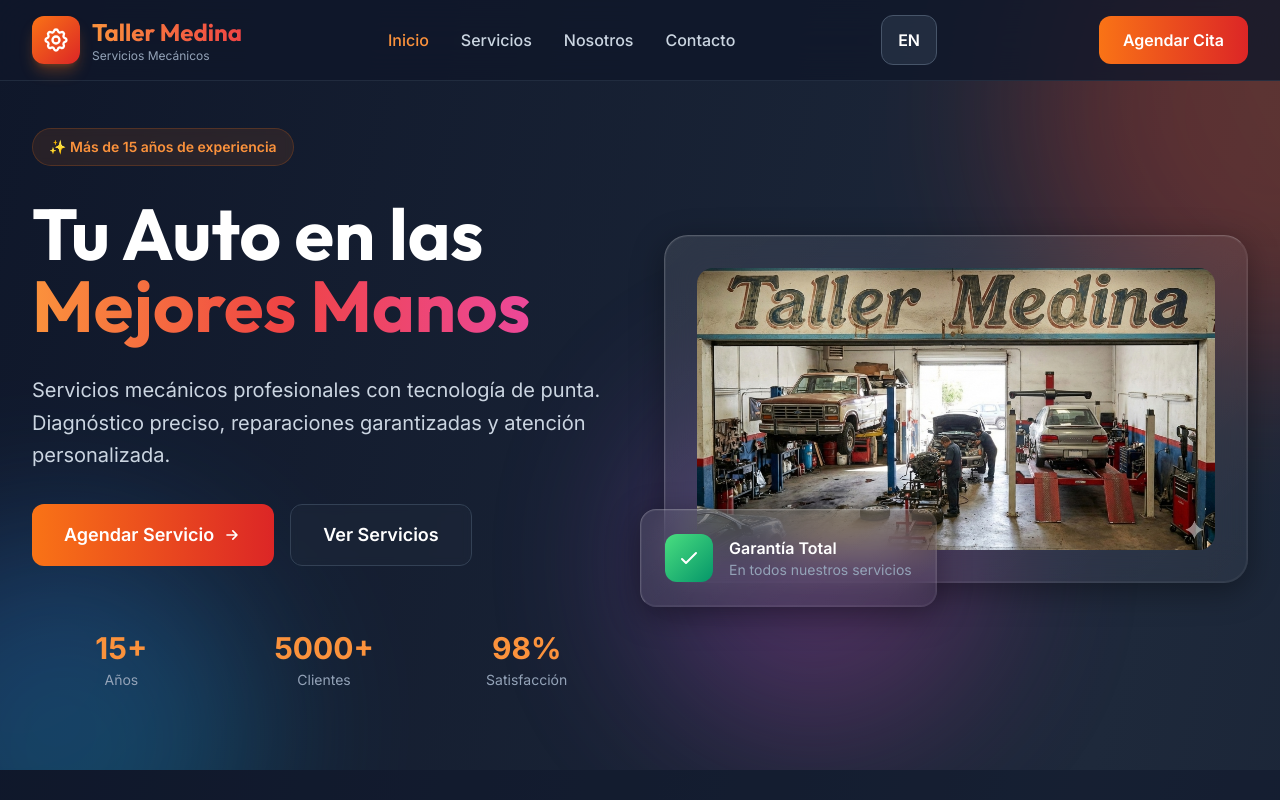
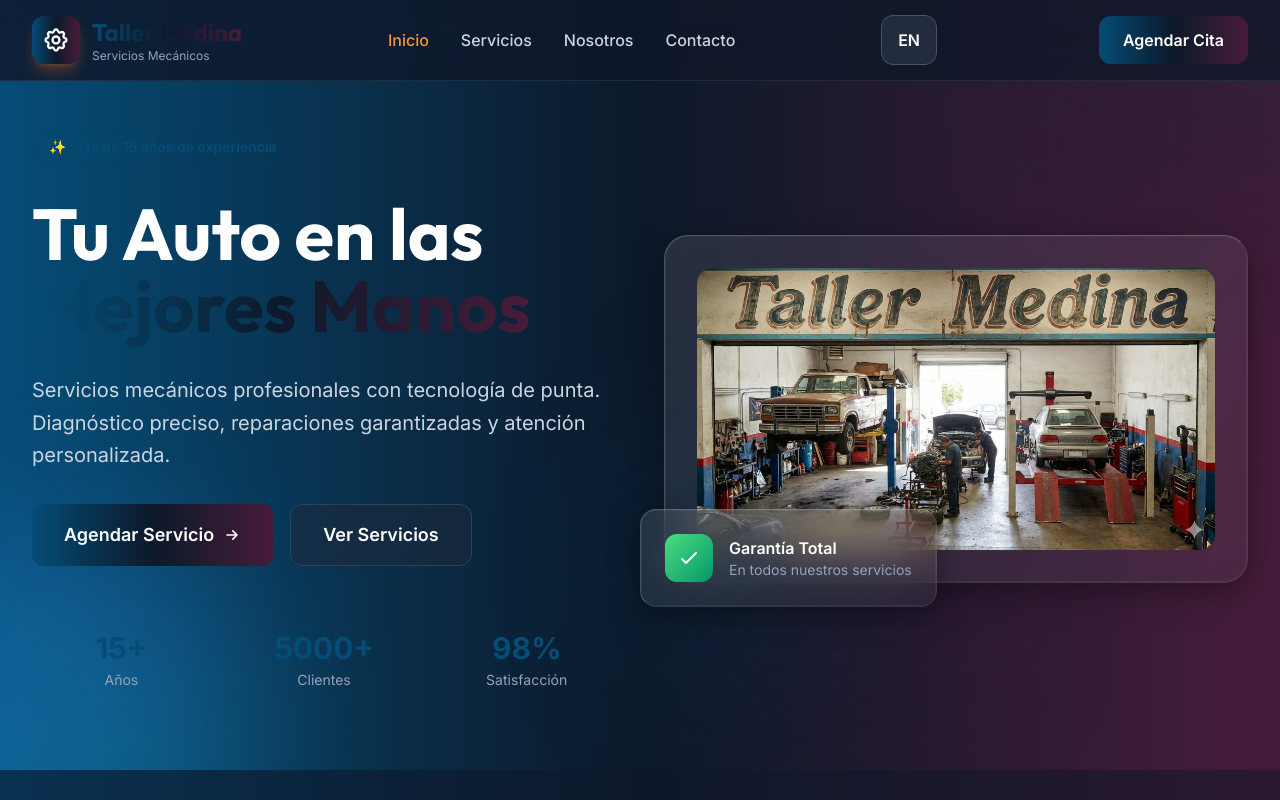
Before and after one commit to OBi2912/Taller-Medina, a plain HTML site: page index.html in a window 1280 px wide. Shown: the top 800 px of the page. Drawn offline with nearby package versions, Linux system fonts and the light colour scheme.

Commit message:
style: update gradients for background and elements to enhance visual consistency

```diff
--- a/index.html
+++ b/index.html
@@ -17,7 +17,7 @@
     <link rel="stylesheet" href="styles.css">
 </head>
 
-<body class="font-inter bg-gradient-to-br from-slate-900 via-slate-800 to-slate-900 text-white">
+<body class="font-inter bg-[linear-gradient(90deg,#054c76,#0c192a,#471c3a)] text-white">
 
     <!-- Navigation -->
     <nav class="fixed w-full z-50 bg-slate-900/80 backdrop-blur-xl border-b border-slate-700/50">
@@ -26,7 +26,7 @@
                 <a href="#inicio"
                     class="flex items-center space-x-3 hover:opacity-80 transition-opacity cursor-pointer">
                     <div
-                        class="w-12 h-12 bg-gradient-to-br from-orange-500 to-red-600 rounded-xl flex items-center justify-center shadow-lg shadow-orange-500/30">
+                        class="w-12 h-12 bg-[linear-gradient(90deg,#054c76,#0c192a,#471c3a)] rounded-xl flex items-center justify-center shadow-lg shadow-orange-500/30">
                         <svg class="w-7 h-7 text-white" fill="none" stroke="currentColor" viewBox="0 0 24 24">
                             <path stroke-linecap="round" stroke-linejoin="round" stroke-width="2"
                                 d="M10.325 4.317c.426-1.756 2.924-1.756 3.35 0a1.724 1.724 0 002.573 1.066c1.543-.94 3.31.826 2.37 2.37a1.724 1.724 0 001.065 2.572c1.756.426 1.756 2.924 0 3.35a1.724 1.724 0 00-1.066 2.573c.94 1.543-.826 3.31-2.37 2.37a1.724 1.724 0 00-2.572 1.065c-.426 1.756-2.924 1.756-3.35 0a1.724 1.724 0 00-2.573-1.066c-1.543.94-3.31-.826-2.37-2.37a1.724 1.724 0 00-1.065-2.572c-1.756-.426-1.756-2.924 0-3.35a1.724 1.724 0 001.066-2.573c-.94-1.543.826-3.31 2.37-2.37.996.608 2.296.07 2.572-1.065z">
@@ -37,7 +37,7 @@
                     </div>
                     <div>
                         <h1
-                            class="text-2xl font-outfit font-bold bg-gradient-to-r from-orange-400 to-red-500 bg-clip-text text-transparent">
+                            class="text-2xl font-outfit font-bold bg-[linear-gradient(90deg,#054c76,#0c192a,#471c3a)] bg-clip-text text-transparent">
                             Taller Medina</h1>
                         <p class="text-xs text-slate-400" data-lang="brand-subtitle">Servicios Mecánicos</p>
                     </div>
@@ -56,7 +56,7 @@
                 </button>
 
                 <button
-                    class="hidden md:block px-6 py-3 bg-gradient-to-r from-orange-500 to-red-600 rounded-xl font-semibold hover:shadow-lg hover:shadow-orange-500/50 transition-all duration-300 hover:scale-105">
+                    class="hidden md:block px-6 py-3 bg-[linear-gradient(90deg,#054c76,#0c192a,#471c3a)] rounded-xl font-semibold hover:shadow-lg hover:shadow-orange-500/50 transition-all duration-300 hover:scale-105">
                     <span data-lang="schedule-appointment">Agendar Cita</span>
                 </button>
 
@@ -72,13 +72,13 @@
         <!-- Mobile Menu -->
         <div id="mobile-menu" class="hidden md:hidden bg-slate-900/95 backdrop-blur-xl border-t border-slate-700/50">
             <div class="px-4 py-6 space-y-4">
-                <a href="#inicio" class="block py-2 hover:text-orange-400 transition-colors"
+                <a href="#inicio" class="block py-2 hover:text-[#054c76] transition-colors"
                     data-lang="nav-home">Inicio</a>
-                <a href="#servicios" class="block py-2 hover:text-orange-400 transition-colors"
+                <a href="#servicios" class="block py-2 hover:text-[#054c76] transition-colors"
                     data-lang="nav-services">Servicios</a>
-                <a href="#nosotros" class="block py-2 hover:text-orange-400 transition-colors"
+                <a href="#nosotros" class="block py-2 hover:text-[#054c76] transition-colors"
                     data-lang="nav-about">Nosotros</a>
-                <a href="#contacto" class="block py-2 hover:text-orange-400 transition-colors"
+                <a href="#contacto" class="block py-2 hover:text-[#054c76] transition-colors"
                     data-lang="nav-contact">Contacto</a>
 
                 <!-- Language Toggle for Mobile -->
@@ -87,7 +87,7 @@
                     <span id="mobile-lang-text">EN</span>
                 </button>
 
-                <button class="w-full px-6 py-3 bg-gradient-to-r from-orange-500 to-red-600 rounded-xl font-semibold">
+                <button class="w-full px-6 py-3 bg-[linear-gradient(90deg,#054c76,#0c192a,#471c3a)] rounded-xl font-semibold">
                     <span data-lang="schedule-appointment">Agendar Cita</span>
                 </button>
             </div>
@@ -106,13 +106,13 @@
             <div class="grid md:grid-cols-2 gap-12 items-center">
                 <div class="space-y-8">
                     <div
-                        class="inline-block px-4 py-2 bg-orange-500/10 border border-orange-500/20 rounded-full text-orange-400 text-sm font-semibold backdrop-blur-sm">
+                        class="inline-block px-4 py-2 bg-[linear-gradient(90deg,#054c76,#0c192a,#471c3a)]/10 border border-[#054c76]/20 rounded-full text-[#054c76] text-sm font-semibold backdrop-blur-sm">
                         ✨ <span data-lang="experience-badge">Más de 15 años de experiencia</span>
                     </div>
                     <h2 class="text-5xl md:text-6xl lg:text-7xl font-outfit font-bold leading-tight">
                         <span data-lang="hero-title-1">Tu Auto en las</span>
                         <span
-                            class="bg-gradient-to-r from-orange-400 via-red-500 to-pink-500 bg-clip-text text-transparent">
+                            class="bg-[linear-gradient(90deg,#054c76,#0c192a,#471c3a)] bg-clip-text text-transparent">
                             <span data-lang="hero-title-2">Mejores Manos</span>
                         </span>
                     </h2>
@@ -122,7 +122,7 @@
                     </p>
                     <div class="flex flex-col sm:flex-row gap-4">
                         <a href="#contacto"
-                            class="group px-8 py-4 bg-gradient-to-r from-orange-500 to-red-600 rounded-xl font-semibold text-lg hover:shadow-2xl hover:shadow-orange-500/50 transition-all duration-300 hover:scale-105 flex items-center justify-center space-x-2">
+                            class="group px-8 py-4 bg-[linear-gradient(90deg,#054c76,#0c192a,#471c3a)] rounded-xl font-semibold text-lg hover:shadow-2xl hover:shadow-orange-500/50 transition-all duration-300 hover:scale-105 flex items-center justify-center space-x-2">
                             <span data-lang="schedule-service">Agendar Servicio</span>
                             <svg class="w-5 h-5 group-hover:translate-x-1 transition-transform" fill="none"
                                 stroke="currentColor" viewBox="0 0 24 24">
@@ -139,15 +139,15 @@
                     <!-- Stats -->
                     <div class="grid grid-cols-3 gap-6 pt-8">
                         <div class="text-center">
-                            <div class="text-3xl font-bold text-orange-400">15+</div>
+                            <div class="text-3xl font-bold text-[#054c76]">15+</div>
                             <div class="text-sm text-slate-400 mt-1" data-lang="stat-years">Años</div>
                         </div>
                         <div class="text-center">
-                            <div class="text-3xl font-bold text-orange-400">5000+</div>
+                            <div class="text-3xl font-bold text-[#054c76]">5000+</div>
                             <div class="text-sm text-slate-400 mt-1" data-lang="stat-clients">Clientes</div>
                         </div>
                         <div class="text-center">
-                            <div class="text-3xl font-bold text-orange-400">98%</div>
+                            <div class="text-3xl font-bold text-[#054c76]">98%</div>
                             <div class="text-sm text-slate-400 mt-1" data-lang="stat-satisfaction">Satisfacción</div>
                         </div>
                     </div>
--- a/styles.css
+++ b/styles.css
@@ -9,6 +9,9 @@
 body {
     font-family: 'Inter', -apple-system, BlinkMacSystemFont, 'Segoe UI', Roboto, sans-serif;
     overflow-x: hidden;
+    background: -webkit-linear-gradient(90deg, #054c76, #0c192a, #471c3a);
+    background: linear-gradient(90deg, #054c76, #0c192a, #471c3a);
+    background-attachment: fixed;
 }
 
 .font-inter {
@@ -43,7 +46,7 @@ html {
     left: 0;
     width: 0;
     height: 2px;
-    background: linear-gradient(to right, #f97316, #dc2626);
+    background: linear-gradient(90deg, #054c76, #0c192a, #471c3a);
     transition: width 0.3s ease;
 }
 
@@ -63,7 +66,7 @@ html {
 .blob-1 {
     width: 500px;
     height: 500px;
-    background: linear-gradient(135deg, #f97316, #dc2626);
+    background: linear-gradient(90deg, #054c76, #0c192a, #471c3a);
     top: -200px;
     right: -200px;
     animation-delay: 0s;
@@ -81,7 +84,7 @@ html {
 .blob-3 {
     width: 350px;
     height: 350px;
-    background: linear-gradient(135deg, #8b5cf6, #ec4899);
+    background: linear-gradient(90deg, #054c76, #0c192a, #471c3a);
     top: 50%;
     left: 50%;
     animation-delay: 10s;
@@ -90,7 +93,7 @@ html {
 .blob-4 {
     width: 600px;
     height: 600px;
-    background: linear-gradient(135deg, #f59e0b, #ef4444);
+    background: linear-gradient(90deg, #054c76, #0c192a, #471c3a);
     top: 50%;
     right: -300px;
     animation-delay: 3s;
@@ -193,12 +196,12 @@ html {
 }
 
 ::-webkit-scrollbar-thumb {
-    background: linear-gradient(to bottom, #f97316, #dc2626);
+    background: linear-gradient(90deg, #054c76, #0c192a, #471c3a);
     border-radius: 6px;
 }
 
 ::-webkit-scrollbar-thumb:hover {
-    background: linear-gradient(to bottom, #fb923c, #ef4444);
+    background: linear-gradient(90deg, #054c76, #0c192a, #471c3a);
 }
 
 /* Form Elements */
@@ -299,7 +302,7 @@ img {
 
 /* Gradient Text */
 .gradient-text {
-    background: linear-gradient(135deg, #fb923c, #ef4444);
+    background: linear-gradient(90deg, #054c76, #0c192a, #471c3a);
     -webkit-background-clip: text;
     -webkit-text-fill-color: transparent;
     background-clip: text;
```
